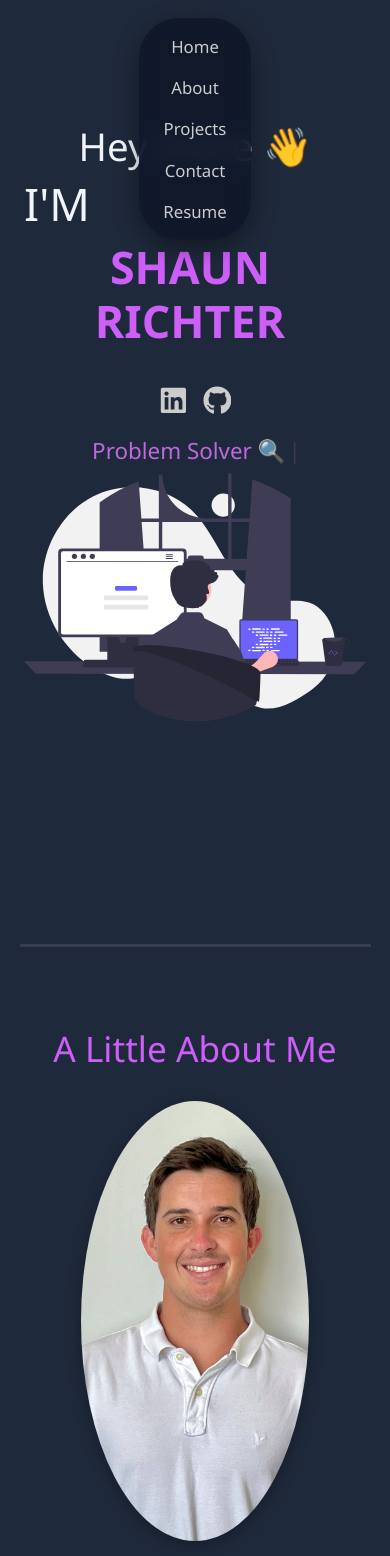
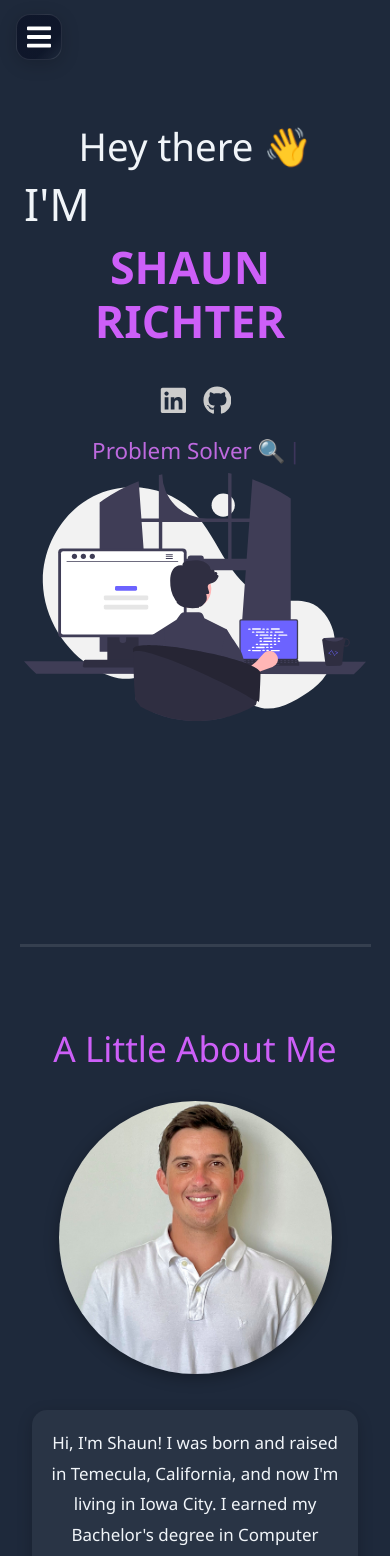
Before and after one commit to ShaunRichter/Personal-Website, a React (Create React App) app: page / in a window 390 px wide. Shown: the top 1556 px of the page. Built offline with nearby package versions, Linux system fonts and the light colour scheme.

Commit message:
Update navbar and about page to be compatible with mobile development

```diff
--- a/src/components/Navbar.css
+++ b/src/components/Navbar.css
@@ -52,13 +52,8 @@
   transition: width 0.3s ease;
 }
 
-.navbar-links .nav-link:hover {
-  color: white;
-}
-
-.navbar-links .nav-link:hover::after {
-  width: 100%;
-}
+.navbar-links .nav-link:hover { color: white; }
+.navbar-links .nav-link:hover::after { width: 100%; }
 
 .navbar-links .nav-link:focus,
 .navbar-links .nav-link:active,
@@ -68,16 +63,185 @@
   box-shadow: none !important;
 }
 
+/* ---------- */
+/*  Mobile UI */
+/* ---------- */
+.hamburger-btn {
+  display: none;
+  position: fixed;
+  top: 14px;
+  right: 16px;
+  z-index: 1002;
+  width: 42px;
+  height: 42px;
+  border-radius: 12px;
+  background-color: rgba(15, 23, 42, 0.95);
+  border: 1px solid rgba(255,255,255,0.08);
+  backdrop-filter: blur(10px);
+  align-items: center;
+  justify-content: center;
+  gap: 4px;
+  padding: 8px 10px;
+}
+
+
+/* Hamburger menu: horizontal bars (original) */
+.hamburger-btn .bar {
+  display: block;
+  width: 22px;
+  height: 2px;
+  background: #ffffff;
+  transition: transform 0.25s ease, opacity 0.2s ease;
+}
+.hamburger-btn.open .bar:nth-child(1) { transform: translateY(6px) rotate(45deg); }
+.hamburger-btn.open .bar:nth-child(2) { opacity: 0; }
+.hamburger-btn.open .bar:nth-child(3) { transform: translateY(-6px) rotate(-45deg); }
+
+.mobile-menu {
+  display: none;
+}
+
+/* Backdrop behind the drawer */
+.mobile-backdrop {
+  position: fixed;
+  inset: 0;
+  background: rgba(0,0,0,0.45);
+  z-index: 1000;
+}
+
+/* ---------------------------------------------- */
+/* Mobile overrides: hide pill, show hamburger    */
+/* ---------------------------------------------- */
 @media (max-width: 768px) {
-  .custom-navbar .navbar-container {
-    flex-direction: column;
-    gap: 1rem;
-    padding: 1rem 1.5rem;
+  /* allow clicks on mobile UI */
+  .custom-navbar { pointer-events: auto; }
+
+  /* hide the desktop pill */
+  .custom-navbar .navbar-container { display: none; }
+
+
+  /* show the hamburger on the left */
+  .hamburger-btn {
+    display: flex;
+    left: 16px;
+    right: auto;
+    position: fixed;
+    top: 6px;
+    z-index: 1002;
+    width: 46px;
+    height: 46px;
+    border-radius: 14px;
+    background: linear-gradient(135deg, rgba(15,23,42,0.98) 70%, rgba(30,41,59,0.92) 100%);
+    border: 1.5px solid rgba(255,255,255,0.10);
+    box-shadow: 0 4px 18px 0 rgba(0,0,0,0.18);
+    backdrop-filter: blur(12px);
+    align-items: center;
+    justify-content: center;
+    gap: 4px;
+    padding: 8px 10px;
+    cursor: pointer;
+    transition: box-shadow 0.18s, background 0.18s, border 0.18s;
   }
 
-  .navbar-links {
+  .hamburger-btn:hover {
+    background: linear-gradient(135deg, rgba(30,41,59,1) 70%, rgba(51,65,85,0.98) 100%);
+    box-shadow: 0 6px 24px 0 rgba(0,0,0,0.28);
+    border: 1.5px solid rgba(255,255,255,0.18);
+  }
+
+  .hamburger-btn svg {
+    transition: color 0.18s;
+    color: #fff;
+  }
+  .hamburger-btn:hover svg {
+    color: #60a5fa;
+  }
+
+  .hamburger-btn.left {
+    left: 16px;
+    right: auto;
+  }
+
+
+  /* slide-in drawer menu from the left */
+  .mobile-menu.drawer {
+    position: fixed;
+    top: 0;
+    left: 0;
+    height: 100vh;
+    width: 80vw;
+    max-width: 320px;
+    z-index: 1001;
+    background-color: rgba(15, 23, 42, 0.97);
+    backdrop-filter: blur(10px);
+    border-right: 1px solid rgba(255,255,255,0.08);
+    border-radius: 0 16px 16px 0;
+    padding: 0;
+    display: flex;
+    flex-direction: column;
+    transform: translateX(-100%);
+    opacity: 0;
+    pointer-events: none;
+    transition: transform 0.25s cubic-bezier(0.4,0,0.2,1), opacity 0.18s ease;
+    box-shadow: 4px 0 24px rgba(0,0,0,0.18);
+  }
+
+  .mobile-menu.drawer.open {
+    transform: translateX(0);
+    opacity: 1;
+    pointer-events: auto;
+  }
+
+  .drawer-header {
+    display: flex;
+    justify-content: flex-end;
+    align-items: center;
+    padding: 8px 8px 0 0;
+    min-height: 40px;
+  }
+
+  .close-btn {
+    background: none;
+    border: none;
+    color: #fff;
+    cursor: pointer;
+    padding: 4px;
+    margin: 0;
+    outline: none;
+    font-size: 1.5rem;
+    transition: color 0.2s;
+  }
+  .close-btn:hover {
+    color: #e5e7eb;
+  }
+
+  .mobile-links.centered-links {
+    display: flex;
     flex-direction: column;
     align-items: center;
-    gap: 1rem;
+    justify-content: center;
+    flex: 1;
+    gap: 16px;
+    padding: 0 12px;
+  }
+
+  .mobile-links.centered-links .nav-link {
+    display: block;
+    width: 90%;
+    max-width: 220px;
+    text-align: center;
+    padding: 14px 0 !important;
+    border-radius: 10px;
+    color: #e5e7eb;
+    text-decoration: none;
+    font-size: 1.15rem;
+    font-weight: 500;
+    letter-spacing: 0.01em;
+    transition: background 0.18s, color 0.18s;
+  }
+
+  .mobile-links.centered-links .nav-link:hover {
+    background: rgba(255,255,255,0.08);
+    color: #fff;
   }
 }
--- a/src/components/Navbar.js
+++ b/src/components/Navbar.js
@@ -1,23 +1,42 @@
 import React, { useState, useEffect } from "react";
 import { Navbar, Nav, Container } from "react-bootstrap";
 import { Link, useLocation } from "react-router-dom";
+import { FaBars, FaTimes } from "react-icons/fa";
 import "./Navbar.css";
+
+// Custom hook to detect mobile
+function useIsMobile() {
+  const [isMobile, setIsMobile] = useState(window.innerWidth <= 768);
+  useEffect(() => {
+    const onResize = () => setIsMobile(window.innerWidth <= 768);
+    window.addEventListener("resize", onResize);
+    return () => window.removeEventListener("resize", onResize);
+  }, []);
+  return isMobile;
+}
 
 const CustomNavbar = () => {
   const [navScrolled, setNavScrolled] = useState(false);
+  const [mobileOpen, setMobileOpen] = useState(false);
   const location = useLocation();
   const isHome = location.pathname === "/";
-
-  const handleScroll = () => {
-    setNavScrolled(window.scrollY >= 20);
-  };
+  const isMobile = useIsMobile();
 
   useEffect(() => {
+    const handleScroll = () => setNavScrolled(window.scrollY >= 20);
     window.addEventListener("scroll", handleScroll);
     return () => window.removeEventListener("scroll", handleScroll);
   }, []);
 
+  // Close drawer on route change
+  useEffect(() => {
+    setMobileOpen(false);
+  }, [location.pathname]);
+
   return (
+    <>
+      {/* Desktop navbar only */}
+      {!isMobile && (
         <Navbar expand="md" className={`custom-navbar ${navScrolled ? "scrolled" : ""}`}>
           <Container className="navbar-container">
             <Nav className="navbar-links mx-auto">
@@ -41,6 +60,58 @@ const CustomNavbar = () => {
             </Nav>
           </Container>
         </Navbar>
+      )}
+
+      {/* Mobile hamburger and menu only */}
+      {isMobile && (
+        <>
+          {/* Hamburger icon on the left */}
+          {!mobileOpen && (
+            <button
+              className="hamburger-btn left"
+              aria-label="Open menu"
+              aria-expanded={mobileOpen}
+              onClick={() => setMobileOpen(true)}
+              style={{ left: 16, right: 'auto', position: 'fixed', top: 14, zIndex: 1002 }}
+            >
+              <FaBars size={28} color="#fff" />
+            </button>
+          )}
+          <div className={`mobile-menu drawer ${mobileOpen ? "open" : ""}`}>
+            {/* Close (X) icon at the top right of the drawer */}
+            <div className="drawer-header">
+              <button
+                className="close-btn"
+                aria-label="Close menu"
+                onClick={() => setMobileOpen(false)}
+              >
+                <FaTimes size={28} color="#fff" />
+              </button>
+            </div>
+            <Nav className="mobile-links centered-links" onClick={() => setMobileOpen(false)}>
+              {isHome ? (
+                <>
+                  <a className="nav-link" href="#home">Home</a>
+                  <a className="nav-link" href="#about">About</a>
+                  <a className="nav-link" href="#projects">Projects</a>
+                  <a className="nav-link" href="#contact">Contact</a>
+                  <Link className="nav-link" to="/resume">Resume</Link>
+                </>
+              ) : (
+                <>
+                  <Link className="nav-link" to="/#home">Home</Link>
+                  <Link className="nav-link" to="/#about">About</Link>
+                  <Link className="nav-link" to="/#projects">Projects</Link>
+                  <Link className="nav-link" to="/#contact">Contact</Link>
+                  <Link className="nav-link" to="/resume">Resume</Link>
+                </>
+              )}
+            </Nav>
+          </div>
+          {mobileOpen && <div className="mobile-backdrop" onClick={() => setMobileOpen(false)} />}
+        </>
+      )}
+    </>
   );
 };
 
--- a/src/styles/About.css
+++ b/src/styles/About.css
@@ -27,17 +27,21 @@
   align-items: center;
 }
 
+/* Make the wrapper a consistent circle and let the image fill it */
 .about-image {
-  text-align: center;
+  width: 440px;
+  aspect-ratio: 1 / 1;
+  border-radius: 50%;
+  overflow: hidden;
+  margin: 0 auto;
+  box-shadow: 0 4px 15px rgba(0, 0, 0, 0.3);
 }
 
 .portrait-img {
-  width: 440px;
-  height: 440px;
-  max-width: 100%;
-  border-radius: 50%; /* Make the image circular */
+  width: 100%;
+  height: 100%;
   object-fit: cover;
-  box-shadow: 0 4px 15px rgba(0, 0, 0, 0.3);
+  display: block;
 }
 
 .about-text {
@@ -76,52 +80,16 @@
   justify-content: center;
   align-items: center;
   transition: transform 0.2s ease;
-}
-
-.skill-tile:hover {
-  transform: scale(1.1);
-}
-
-.skill-tile i {
-  font-size: 3rem;
-}
-
-.custom-icon {
-  width: 48px;
-  height: 48px;
-}
-
-/* Responsive */
-@media (max-width: 768px) {
-  .about-grid {
-    grid-template-columns: 1fr;
-    text-align: center;
-  }
-
-  .about-text {
-    margin-top: 20px;
-    font-size: 1.1em;
-    padding: 20px;
-  }
-
-  .portrait-img {
-    max-width: 70%;
-  }
-
-  .about-heading {
-    font-size: 2.2em;
-  }
-
-  .skills-heading {
-    font-size: 2em;
-  }
-}
-
-.skill-tile {
   position: relative;
   cursor: pointer;
 }
 
+.skill-tile:hover { transform: scale(1.1); }
+
+.skill-tile i { font-size: 3rem; }
+.custom-icon { width: 48px; height: 48px; }
+
+/* Tooltips */
 .skill-tile::after {
   content: attr(data-tooltip);
   position: absolute;
@@ -139,7 +107,31 @@
   transition: opacity 0.2s ease;
   z-index: 10;
 }
+.skill-tile:hover::after { opacity: 1; }
 
-.skill-tile:hover::after {
-  opacity: 1;
+/* Responsive */
+@media (max-width: 992px) {
+  .about-grid {
+    grid-template-columns: 1fr;
+    text-align: center;
+    gap: 28px;
+  }
 }
+
+@media (max-width: 768px) {
+  .about-heading { font-size: 2.2em; }
+  .skills-heading { font-size: 2em; }
+
+  /* Smaller, responsive circle avatar on phones */
+  .about-image {
+    width: min(70vw, 320px);
+    aspect-ratio: 1 / 1;
+    margin: 0 auto;
+  }
+
+  .about-text {
+    margin-top: 8px;
+    font-size: 1.06em;
+    padding: 18px;
+  }
+}
```
Lines whose indentation alone changed are shown as unchanged.
